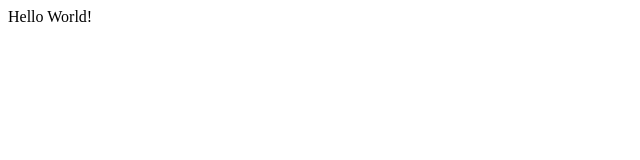
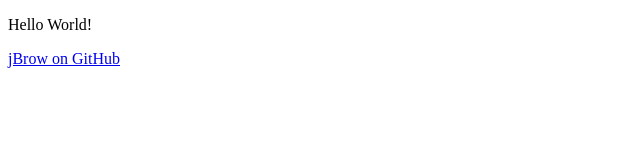
Before and after one commit to TitanSnow/jBrow, a website: page jbrowAboutpages/hello-world.html in a window 1280 px wide. Shown: the whole page, without its empty margins (0-640 px from the left). Drawn offline with Linux system fonts and the light colour scheme.

Commit message:
add a tip

```diff
--- a/jbrowAboutpages/hello-world.html
+++ b/jbrowAboutpages/hello-world.html
@@ -5,6 +5,7 @@
     <title>Hello World</title>
 </head>
 <body>
-Hello World!
+<p>Hello World!</p>
+<p><a href='https://github.com/TitanSnow/jBrow'>jBrow on GitHub</a></p>
 </body>
 </html>
```
